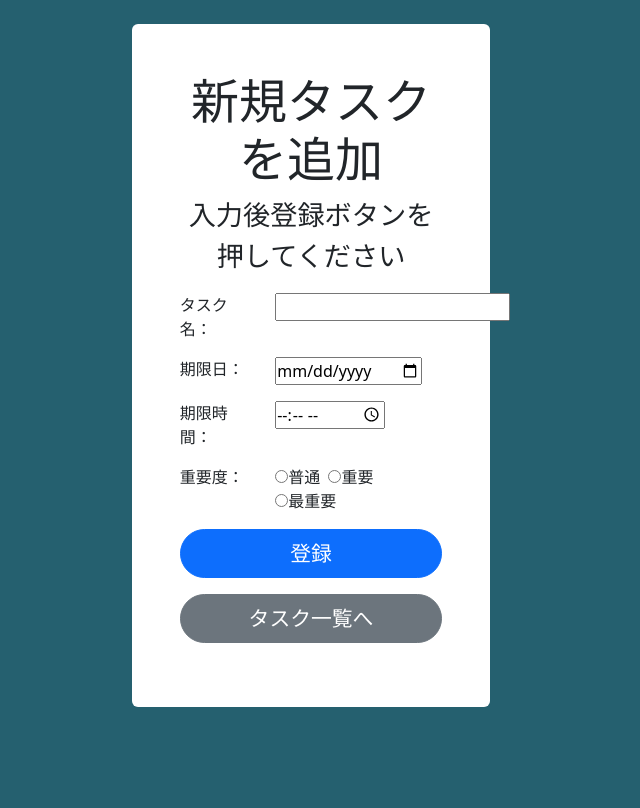
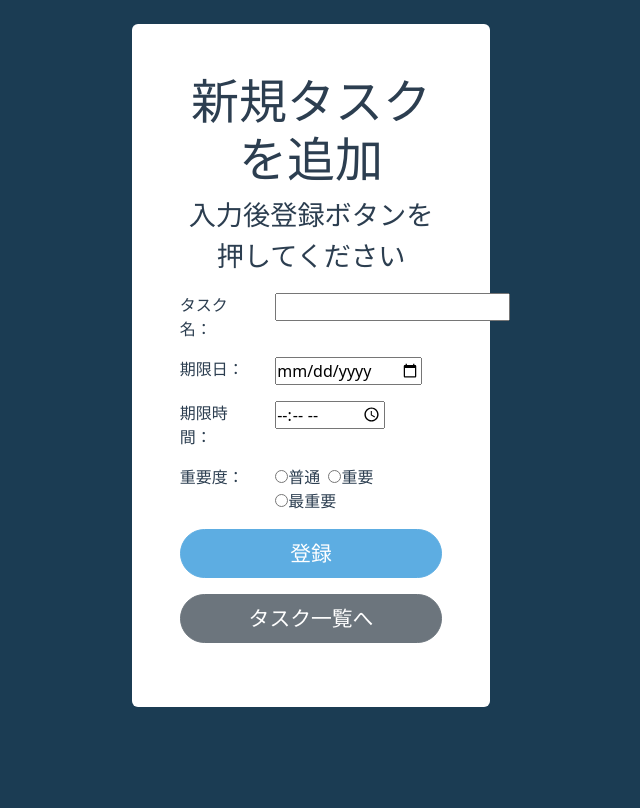
Before and after one commit to ShumpeiSeto/taskbell, a Python web app: template taskbell/templates/testtemp/new_task.html in a window 1280 px wide. Shown: the whole page, without its empty margins (329-969 px from the left). Run offline with Jinja, Linux system fonts and the light colour scheme; the template is opened without the code that fills it, so the values that code supplies are empty.

Commit message:
配色を落ち着いた色にし、タスク一覧の修正

```diff
--- a/taskbell/static/style.css
+++ b/taskbell/static/style.css
@@ -1,3 +1,39 @@
+/* 配色のための変数用意 */
+:root {
+  --primary-dark: #1b3c53;
+  --primary-medium: #4a7c7e;
+  --primary-light: #6b9b9c;
+  --card-bg: #ffffff;
+  --btn-edit: #5dade2;
+  --btn-delete: #cd6155;
+  --btn-success: #58d68d;
+  --text-dark: #2c3e50;
+  --text-muted: #7f8c8d;
+  --accent-warm: #d4a574;
+}
+
+/* bootstrap付属色の上書き */
+.btn-danger {
+  background-color: var(--btn-delete) !important;
+  border-color: var(--btn-delete) !important;
+}
+.btn-success {
+  background-color: var(--btn-success) !important;
+  border-color: var(--btn-success) !important;
+}
+.btn-primary {
+  background-color: var(--btn-edit) !important;
+  border-color: var(--btn-edit) !important;
+}
+.btn-warning {
+  background-color: var(--accent-warm) !important;
+  border-color: var(--accent-warm) !important;
+}
+.btn-light {
+  background-color: var(--primary-light) !important;
+  border-color: var(--primary-light) !important;
+}
+
 /* 全体レイアウト設定 */
 * {
   padding: 0;
@@ -5,7 +41,18 @@
 }
 
 body {
-  background-color: #25606f;
+  background-color: var(--primary-dark);
+  color: var(--text-dark) !important;
+}
+.table,
+.table th,
+.table td {
+  color: var(--text-dark) !important;
+}
+h1,
+p,
+label {
+  color: var(--text-dark) !important;
 }
 h3,
 h4 {
--- a/taskbell/templates/testtemp/my_task.html
+++ b/taskbell/templates/testtemp/my_task.html
@@ -43,9 +43,11 @@
                 <td class="px-0 p-md-2 text-center align-middle">
                   <label class="importance my-auto" for="importance">{{ nc_task['importance'] | convert_importance }}</label>
                 </td>
-                <td class="d-flex flex-row px-0 py-auto p-md-2 text-center justify-content-evenly align-middle gap-3 flex-grow">
+                <td class="px-0 p-md-2 text-center align-middle">
+                <div class="d-flex flex-row px-0 py-auto p-md-2 text-center justify-content-evenly align-middle gap-3 flex-grow">
                   <a href="{{ url_for('edit_task', task_id=nc_task['task_id']) }}" class="mb-1"><button type="button" class="btn btn-primary py-2 px-1">編集</button></a>
                   <a href="{{ url_for('delete_task', task_id=nc_task['task_id']) }}"><button type="button" class="btn btn-danger py-2 px-1">削除</button></a>
+                  </div>
                 </td>
               </tr>
             {% endfor %}
--- a/taskbell/views.py
+++ b/taskbell/views.py
@@ -216,7 +216,6 @@ def button_click(flg):
     return redirect("/my_task")
 
 
-@app.route("/")
 @app.route("/add_task", methods=["GET", "POST"])
 @login_required
 def add_task():
@@ -254,8 +253,8 @@ def edit_task(task_id):
         title = request.form.get("title")
         dead_date = request.form.get("dead_date")
         dead_time = request.form.get("dead_time")
-        dead_line = make_deadline2(dead_date, dead_time)
-        importance = request.form.get("importance")
+        dead_line = make_deadline(dead_date, dead_time)
+        importance = int(request.form.get("importance"))
         is_completed = False
         update_info = {
             "title": title,
```
Also changed, not shown: migrations/versions/76864b0925cc_clean_first_migration.py (renamed from migrations/versions/b89851f973df_initial_migration.py, +7 -5 lines), 1 other file.
